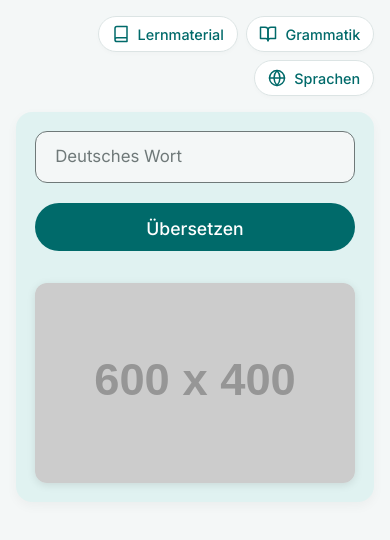
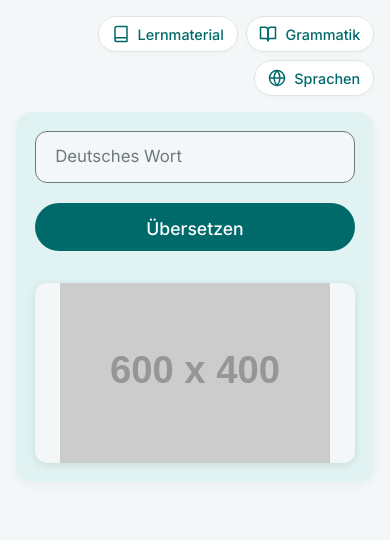
Before and after one commit to omar-bastony/vocab-backend, a website: page index.html in a window 390 px wide. Drawn offline with Linux system fonts and the light colour scheme; placeholder pictures from the web are drawn by us; files whose address does not match are found by name.

Commit message:
fix image fit

```diff
--- a/server.js
+++ b/server.js
@@ -242,7 +242,7 @@ app.get('/api/image', async (req, res) => {
         const data = await response.json();
 
         if (data.results && data.results.length > 0) {
-            const imageData = { imageUrl: data.results[0].urls.small };
+            const imageData = { imageUrl: data.results[0].urls.regular };
 
             // NEW: Save image result to Redis
             try { await redis.set(imgCacheKey, imageData); } catch (e) {}
--- a/style.css
+++ b/style.css
@@ -173,7 +173,16 @@ body {
 .german-example { font-size: 1.15rem; color: #222; margin: 0; font-style: italic; }
 
 .central-image-container { width: 100%; height: 180px; border-radius: var(--border-radius-medium); overflow: hidden; position: relative; box-shadow: 0 2px 8px rgba(0,0,0,0.1); }
-.dynamic-image { width: 100%; height: 100%; object-fit: cover; }
+.dynamic-image {
+  width: 100%;
+  height: 100%;
+
+  /* FIX: 'contain' prevents the image from zooming and getting cut off */
+  object-fit: contain;
+
+  /* NEW: Keeps the image edges slightly rounded to match the theme */
+  border-radius: 4px;
+}
 .speak-btn { background: none; border: none; color: var(--theme-primary); cursor: pointer; padding: 6px; border-radius: 50%; display: flex; align-items: center; justify-content: center; transition: all 0.4s ease; }
 .speak-btn:hover { background-color: var(--theme-box-bg); transform: scale(1.1); }
 .speak-btn svg { width: 22px; height: 22px; }
@@ -267,7 +276,20 @@ body {
   /* Fix the central box layout breaking */
   .central-box { flex-direction: column; padding: 1.2rem; gap: 1rem; }
   .central-right { flex: auto; width: 100%; height: auto; margin-top: 0.5rem; }
-  .central-image-container { height: 200px; }
+.central-image-container {
+  width: 100%;
+  height: 180px;
+  border-radius: var(--border-radius-medium);
+  overflow: hidden;
+  position: relative;
+  box-shadow: 0 2px 8px rgba(0,0,0,0.1);
+
+  /* NEW: Adds a dynamic theme-matching background behind the image */
+  background-color: var(--md-sys-color-surface);
+  display: flex;
+  justify-content: center;
+  align-items: center;
+}
 
   /* Input group adjustments */
   .input-group { flex-direction: column; align-items: stretch; }
```
